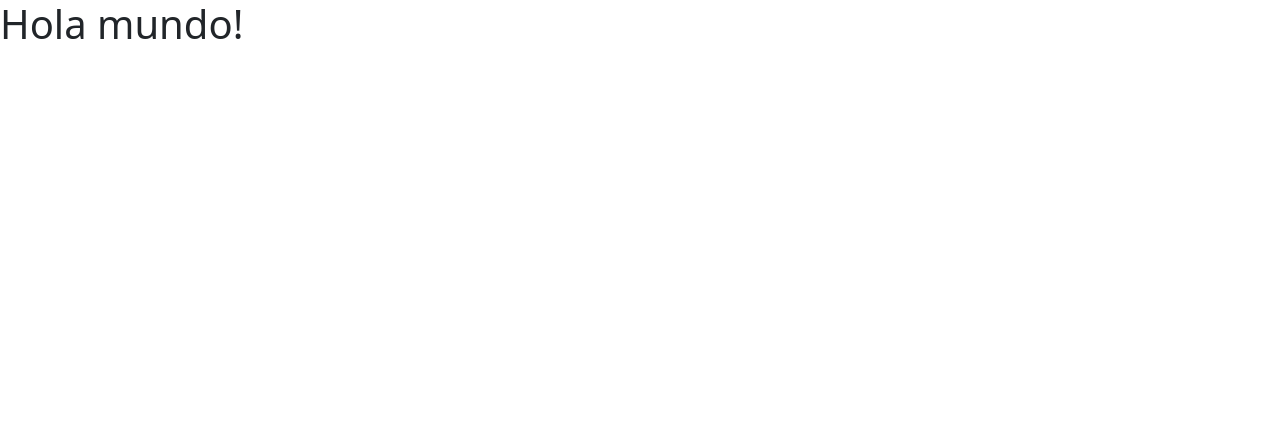
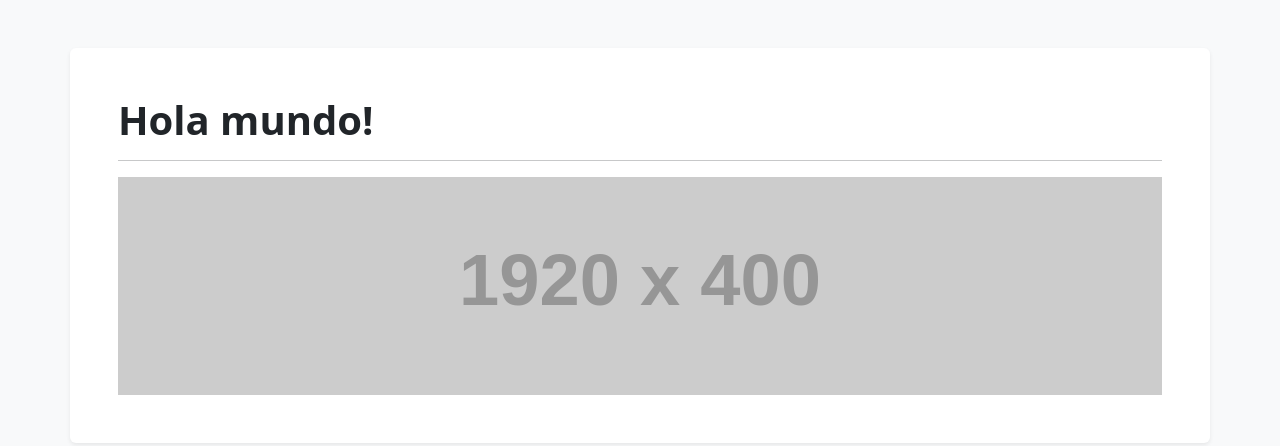
Before and after one commit to emiliano-sangoi/curso-git-gugler, a website: page index.html in a window 1280 px wide. Drawn offline with nearby package versions, Linux system fonts and the light colour scheme; placeholder pictures from the web are drawn by us.

Commit message:
Modificaciones en index

```diff
--- a/index.html
+++ b/index.html
@@ -6,8 +6,15 @@
     <title>Bootstrap demo</title>
     <link href="node_modules/bootstrap/dist/css/bootstrap.min.css" rel="stylesheet">
   </head>
-  <body>
-    <h1>Hola mundo!</h1>
+  <body class="bg-light">
+	<div class="container p-5 bg-white h-100 rounded shadow-sm my-5">
+	    <h1 class="fw-bold">Hola mundo!</h1>
+	    <hr/>
+	    <div>
+		<img src="https://placehold.co/1920x400" class="w-100" />
+	    </div>
+	</div>
+
     <script src="node_modules/bootstrap/dist/js/bootstrap.bundle.min.js"></script>
   </body>
 </html>
```
